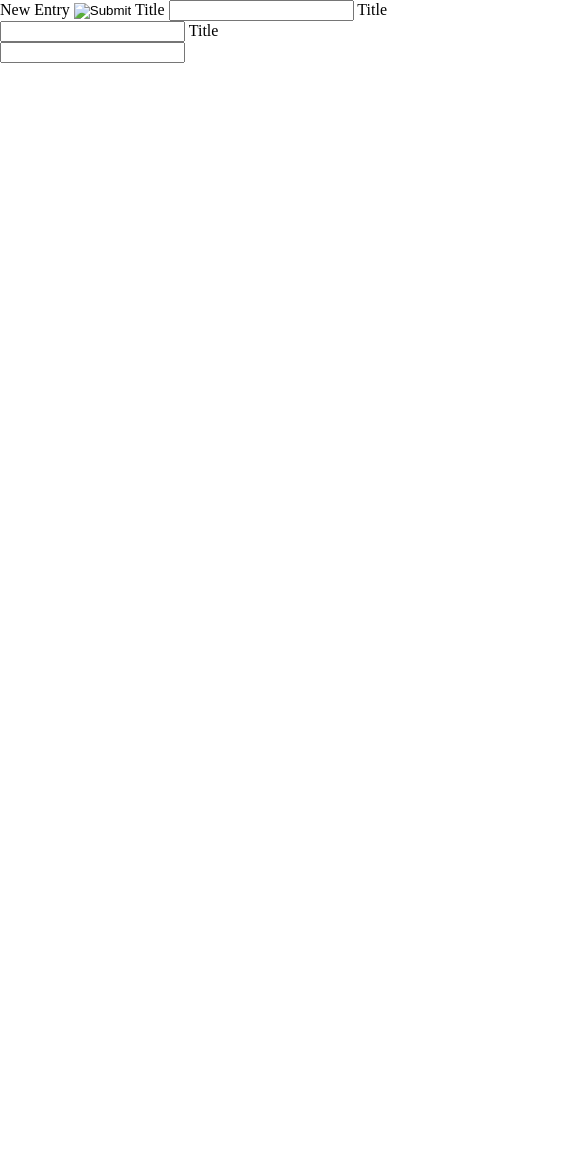
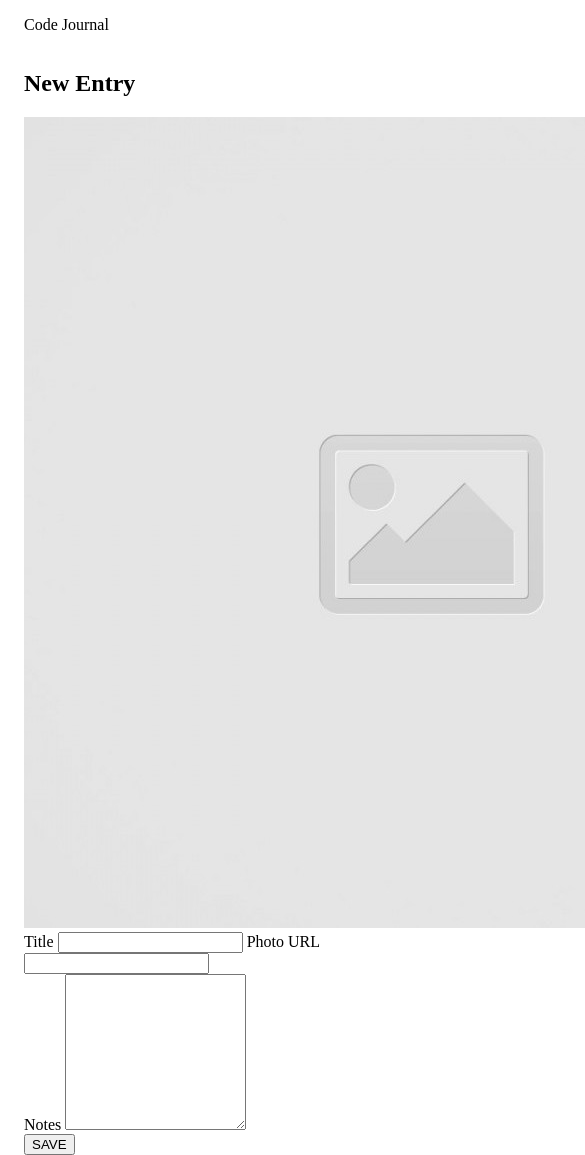
Before and after one commit to justintaeson/code-journal, a website: page index.html in a window 390 px wide. Shown: the top 1155 px of the page, 585 px wide, since content can reach past the window. Before the commit the page ends 844 px from the top, so only its background shows below. Drawn offline with Linux system fonts and the light colour scheme.

Commit message:
Ensured that the form looks nice on both mobile-sized and desktop-sized screens.

```diff
--- a/index.html
+++ b/index.html
@@ -14,21 +14,48 @@
   <link rel="stylesheet" href="css/layout.css">
   <link rel="stylesheet" href="css/styles.css">
 </head>
-<body>
+<body class="background font-family">
   <header>
+    <div class="container">
+      <div class="row">
+        <div class="column-full">
+          <p>Code Journal</p>
+        </div>
+      </div>
+    </div>
   </header>
-  <main>
+  <main class="container">
     <div data-view="entry-form">
       <form>
-        <label class="label">New Entry</label>
-        <input type="image" name="image">
-        <label class="label">Title</label>
-        <input type="text" name="title">
-        <label class="label">Title</label>
-        <input type="text" name="Photo URL">
-        <label class="label">Title</label>
-        <input type="text" name="Notes">
+        <div class="row">
+          <div class="column-full">
+            <h2>New Entry</h2>
+          </div>
+        </div>
+        <div class="row">
+          <div class="column-half">
+            <img src="images/placeholder-image-square.jpg" alt="user-input" class="margin-bottom">
+          </div>
+          <div class="column-half">
+            <label class="label">Title</label>
+            <input class="margin-bottom" id="title" type="text" name="title">
+            <label class="label">Photo URL</label>
+            <input class="margin-bottom" id="photo-url" type="text" name="Photo URL">
+          </div>
+        </div>
+        <div class="row">
+          <div class="column-full">
+            <label class="label margin-bottom">Notes</label>
+            <textarea class="margin-bottom" rows="10" name="Notes"></textarea>
+          </div>
+        </div>
+        <div class="row">
+          <div class="column-full text-right">
+            <button class="button">SAVE</button>
+          </div>
+        </div>
       </form>
+
     </div>
   </main>
   <script src="js/data.js"></script>
```
